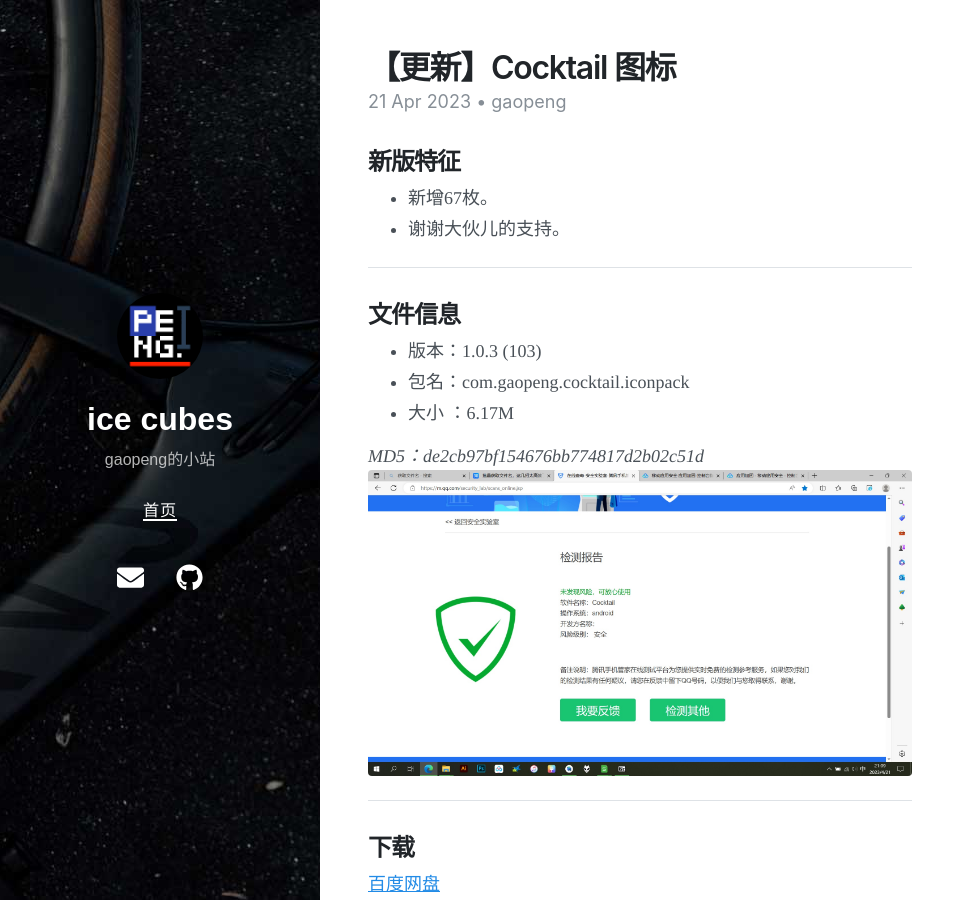
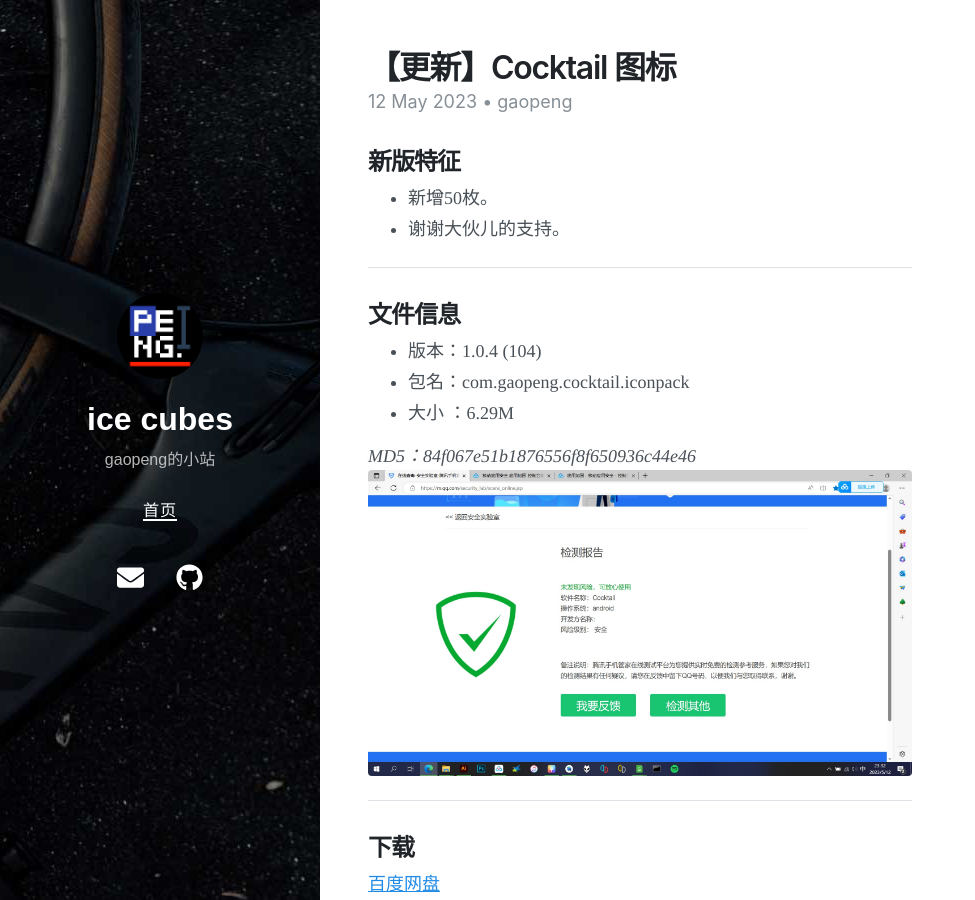
Before and after one commit to gaopengk/gaopengk.github.io, a Jekyll site: the page built from _posts/2023-05-12-【更新】Cocktail 图标.md, in a window 1280 px wide and 900 px high. Shown: the whole window, without its empty margins (0-975 px from the left). Built offline with Jekyll 4.4.1, drawn with Linux system fonts in a browser that asks for light colours; nearby versions of some CDN libraries.

Commit message:
Update and rename 2023-04-21-【更新】Cocktail 图标.md to 2023-05-12-【更新】Cocktail 图标.md

```diff
--- a/_posts/2023-04-21-【更新】Cocktail 图标.md
+++ b/_posts/2023-05-12-【更新】Cocktail 图标.md
@@ -1,23 +1,23 @@
 ---
 layout:     post
 title:      【更新】Cocktail 图标
-date:       2023-04-21 21:15 +0800
+date:       2023-05-12 23:41 +0800
 author:     gaopeng
 tags:       [图标包]
 ---
 ## 新版特征
-- 新增67枚。
+- 新增50枚。
 - 谢谢大伙儿的支持。
 
 ***
 
 ## 文件信息
-- 版本：1.0.3 (103)
+- 版本：1.0.4 (104)
 - 包名：com.gaopeng.cocktail.iconpack
-- 大小 ：6.17M
+- 大小 ：6.29M
 
-_MD5：de2cb97bf154676bb774817d2b02c51d_
-<img src="https://gaopengk.github.io/imgs/cocktail_1.0.3.jpg"  width="100%">
+_MD5：84f067e51b1876556f8f650936c44e46_
+<img src="https://gaopengk.github.io/imgs/cocktail_1.0.4.jpg"  width="100%">
 
 ***
 
```
